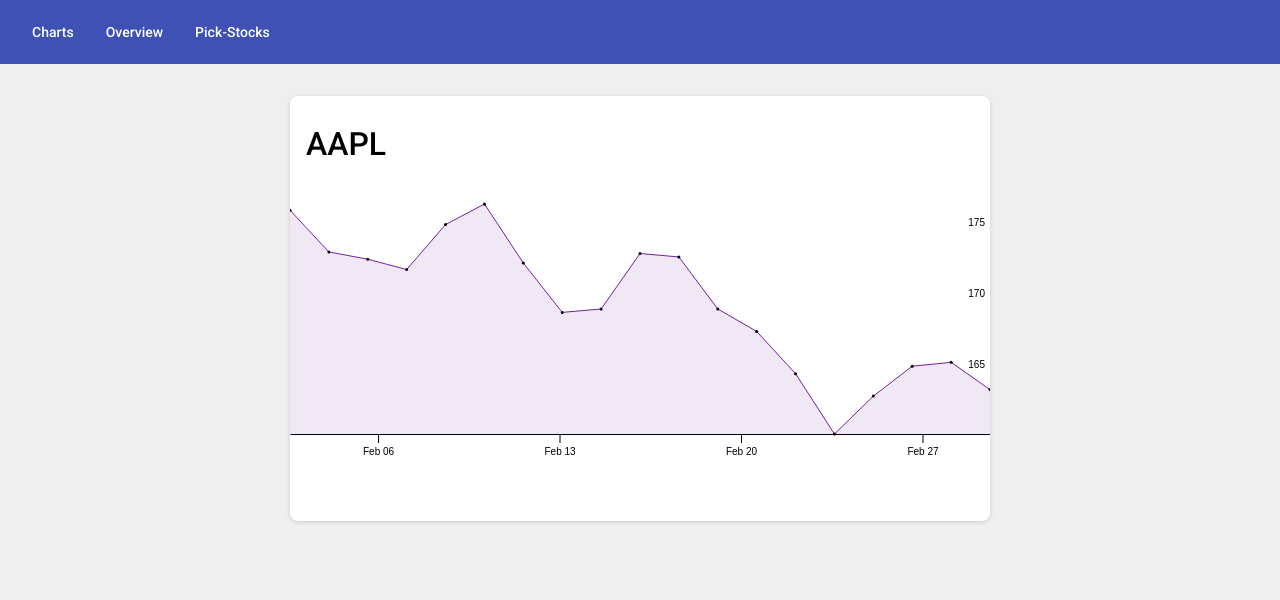
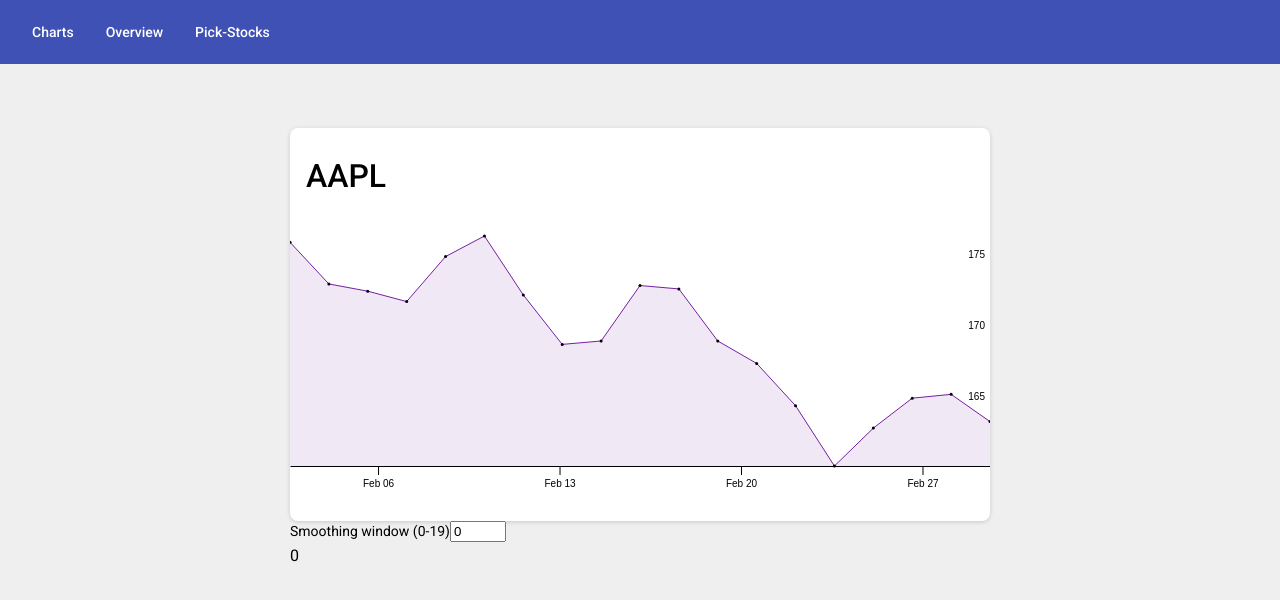
Before and after one commit to OliverPerssonB/web-finance, an Angular app in the folder finance/: page /charts in a window 1280 px wide. Shown: the top 600 px of the page. Built offline with nearby package versions, Linux system fonts and the light colour scheme.

Commit message:
add input for window length k, and function that computes moving average

```diff
--- a/finance/src/app/app.module.ts
+++ b/finance/src/app/app.module.ts
@@ -4,8 +4,8 @@ import { HttpClientModule } from '@angular/common/http';
 import { FormsModule, ReactiveFormsModule } from '@angular/forms';
 
 import { AppRoutingModule } from './app-routing.module';
-import {MatToolbarModule} from '@angular/material/toolbar';
-import {MatButtonModule} from '@angular/material/button';
+import { MatToolbarModule } from '@angular/material/toolbar';
+import { MatButtonModule } from '@angular/material/button';
 import { AppComponent } from './app.component';
 import { BrowserAnimationsModule } from '@angular/platform-browser/animations';
 import { OverviewComponent } from './overview/overview.component';
--- a/finance/src/app/charts/charts.component.css
+++ b/finance/src/app/charts/charts.component.css
@@ -1,16 +1,13 @@
-#chart {
-  margin: 0;
+main {
+  width: 700px;
+  margin: 4rem auto;
 }
 
 .chart-container {
-  width: 700px;
-  margin: 2rem auto;
   display: flex;
   flex-direction: column;
 
-  padding: 2rem 0rem;
-  /* justify-content: center; */
-  /* align-items: center; */
+  padding: 2rem 0 0 0;
   background-color: #ffffff;
   border-radius: 0.5rem;
   box-shadow: rgba(0, 0, 0, 0.16) 0px 1px 4px;
@@ -23,3 +20,7 @@
   font-weight: 500;
   /* color: #751fa2; */
 }
+
+#chart {
+  margin: 0;
+}
--- a/finance/src/app/charts/charts.component.html
+++ b/finance/src/app/charts/charts.component.html
@@ -1,4 +1,21 @@
-<div class="chart-container">
-  <h1 class="chart-title">{{ symbol }}</h1>
-  <figure id="chart"></figure>
-</div>
+<main>
+  <div class="chart-container">
+    <h1 class="chart-title">{{ symbol }}</h1>
+    <figure id="chart"></figure>
+  </div>
+
+  <div></div>
+  <div>
+    <label for="smoothing">Smoothing window (0-19)</label>
+    <input
+      id="smoothing"
+      [(ngModel)]="input"
+      type="number"
+      value="0"
+      min="0"
+      max="19"
+      (ngModelChange)="updateData(input)"
+    />
+  </div>
+  <h3>{{ input }}</h3>
+</main>
--- a/finance/src/app/charts/charts.component.ts
+++ b/finance/src/app/charts/charts.component.ts
@@ -1,4 +1,4 @@
-import { Component, OnInit } from '@angular/core';
+import { Component, Input, OnInit, SimpleChanges } from '@angular/core';
 import { YahooHttpService } from '../yahoo-http.service';
 import { stockDataApple } from '../localData';
 import * as d3 from 'd3'
@@ -11,27 +11,53 @@ import { axisBottom, svg } from 'd3'
 })
 export class ChartsComponent implements OnInit {
     private subscription: any;
-    private data: any;
+    private rawData: any;
     private svg: any;
     private margin: any = { top: 20, right: 0, bottom: 50, left: 0 };
     private width: number = 700 - this.margin.left - this.margin.right;
     private height: number = 300 - this.margin.top - this.margin.bottom;
-    public symbol: string;
+    private data;
+    private msData;
+    symbol: string;
+    input: number = 0;
 
     constructor(private server: YahooHttpService) { }
 
     ngOnInit(): void {
-        this.data = stockDataApple;
+        this.rawData = stockDataApple;
         console.log("Data available:");
         console.log("-------------");
-        console.log(this.data);
+        console.log(this.rawData);
         console.log("-------------");
 
 
-        this.symbol = Object.keys(this.data)[0]
-        let formattedData = this.formatData(this.data.AAPL)
+        this.symbol = Object.keys(this.rawData)[0]
+        this.data = this.formatData(this.rawData.AAPL)
         this.createSvg()
-        this.drawLineChart(formattedData)
+        this.drawLineChart(this.data)
+    }
+
+    updateData(input: number) {
+        // console.log(this.data)
+        let ys: number[] = this.data.map(d => d.y)
+        this.msData = this.simpleMovingAverage(ys, this.input)
+    }
+
+    private simpleMovingAverage(values: number[], k: number): number[] {
+        let movingAverage: number[] = [];
+        for (let i = 0; i < values.length; i++) {
+            let sum = 0;
+            let n_entries = 0;
+            for (let j = i - k; j <= i; j++) {
+                if (j >= 0) {
+                    sum += values[j]
+                    n_entries += 1
+                }
+            }
+            movingAverage.push(Number((sum / n_entries).toFixed(2)))
+        }
+        console.log(movingAverage)
+        return movingAverage
     }
 
     private formatData(data: any) {
```
Lines whose indentation alone changed are shown as unchanged.
